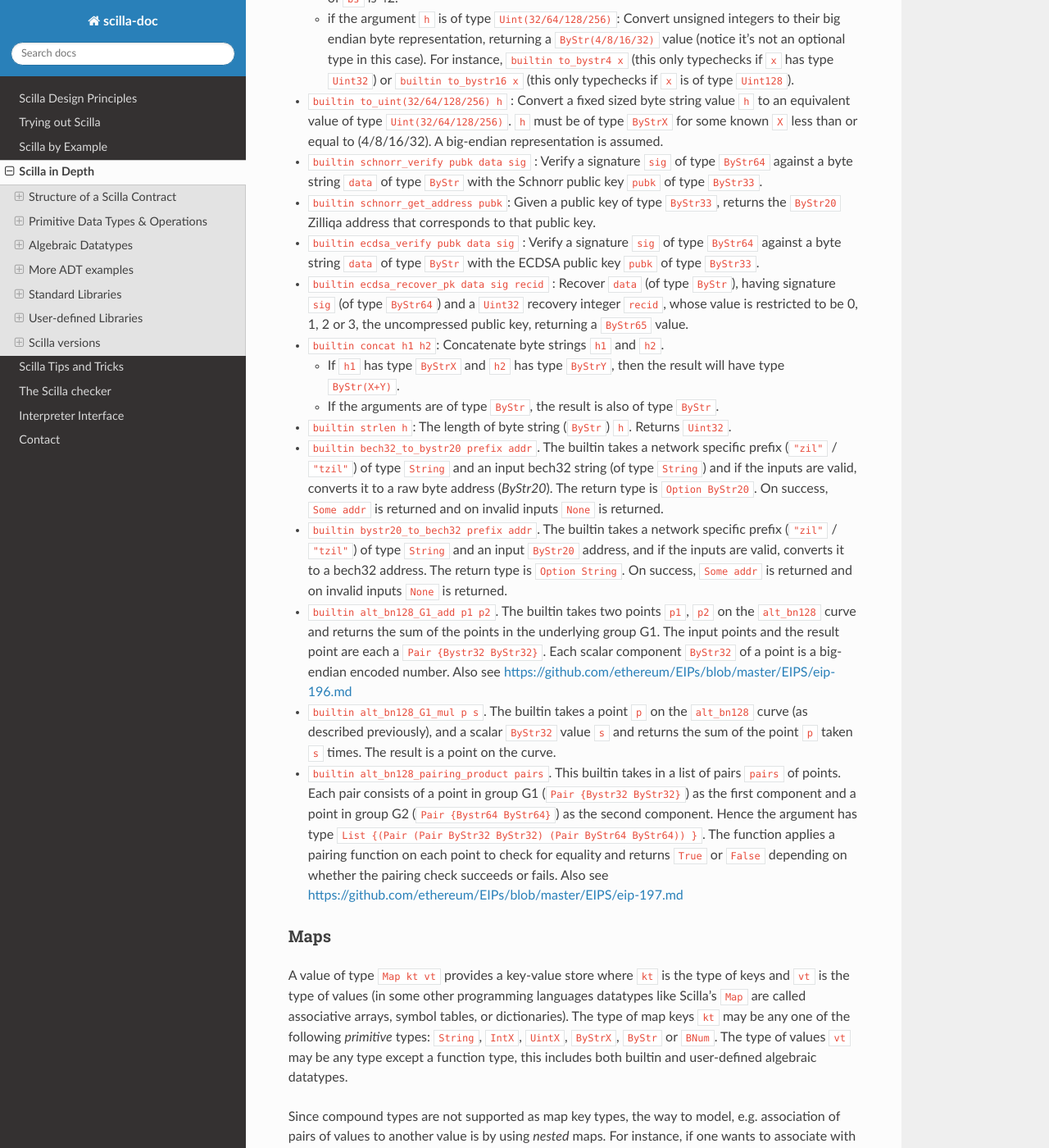
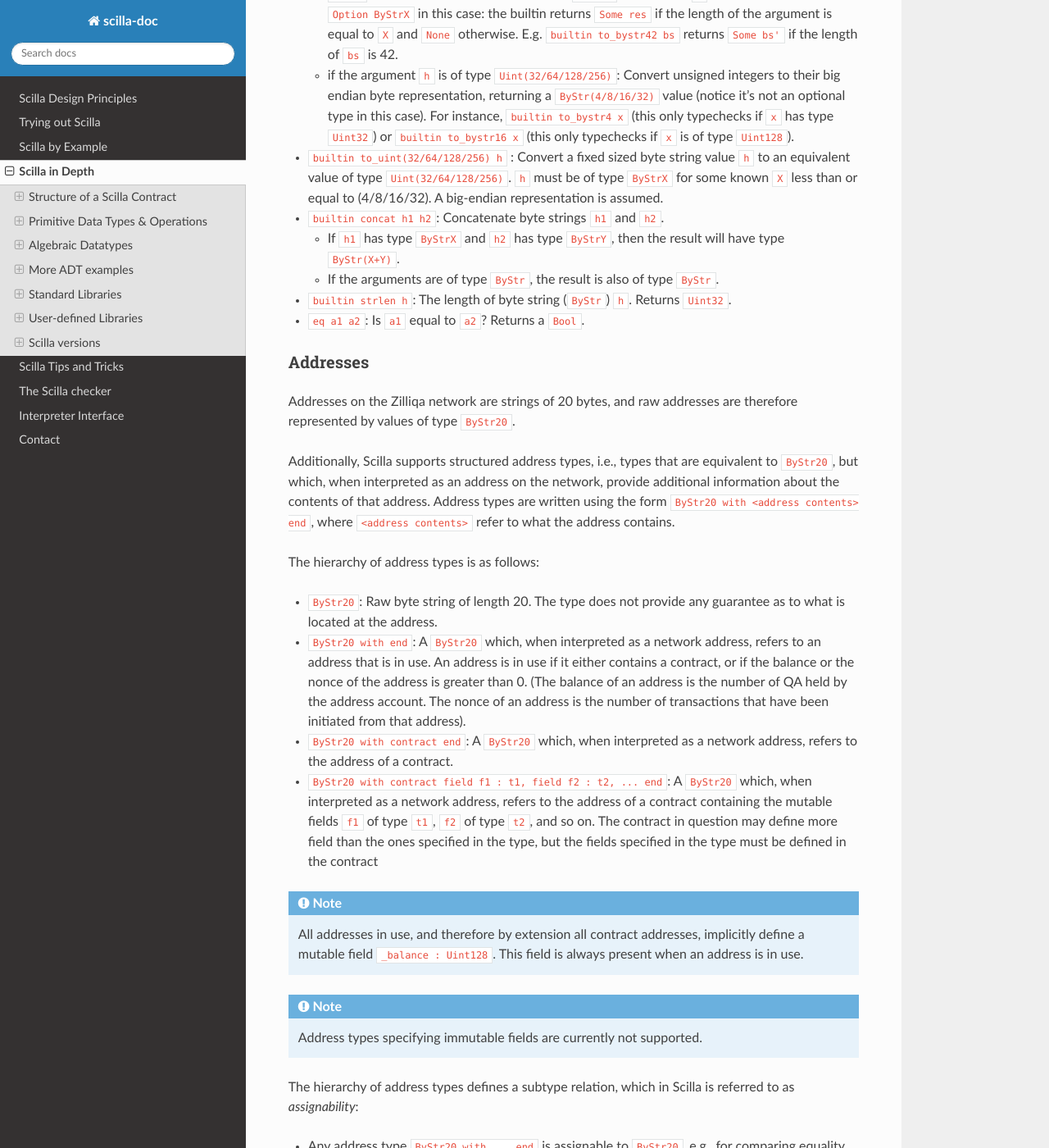
Before and after one commit to Zilliqa/scilla-docs, a Sphinx documentation site: the page built from docs/source/scilla-in-depth.rst, in a window 1280 px wide and 1400 px high, scrolled down 14135 px. Shown: the whole window at 82% size. Built offline with Sphinx 7.4.7 and the Read the Docs theme 2.0.0, drawn with Linux system fonts in a browser that asks for light colours; some of the changed text lies outside the part shown.

Commit message:
First draft of address type docs

```diff
--- a/docs/source/scilla-by-example.rst
+++ b/docs/source/scilla-by-example.rst
@@ -307,7 +307,7 @@ not take a parameter.
 
 .. note::
 
-   Reading from a mutable field is done using the operator ``<-``.
+   Reading from a local mutable field, i.e., a field defined in the current, is done using the operator ``<-``.
 
 In the ``getHello()`` transition, we will first read from a mutable field, and
 then we construct and emit the event.
--- a/docs/source/scilla-in-depth.rst
+++ b/docs/source/scilla-in-depth.rst
@@ -272,22 +272,25 @@ multiple parameters are separated by ``,``.
     In addition to the parameters that are explicitly declared in the
     definition, each transition has the following implicit parameters:
 
-    - ``_sender : ByStr20`` : The account address that triggered this
-      transition. If the transition was called by a contract account
-      instead of a user account, then ``_sender`` is the address of
-      the contract that called this transition. In a chain call, this is
-      the contract that sent the message invoking the current transition.
-
-    - ``_origin : ByStr20`` : The account address that initiated the current
-      transaction (which can possibly be a chain call). This is always
-      a user address, since contracts can never initiate transactions.
-
     - ``_amount : Uint128`` : Incoming amount, in QA (see section
       above on the units), sent by the sender. To transfer the money
       from the sender to the contract, the transition must explicitly
       accept the money using the ``accept`` instruction. The money
       transfer does not happen if the transition does not execute an
       ``accept``.
+
+    - ``_sender : ByStr20 with end`` : The account address that triggered this
+      transition. If the transition was called by a contract account
+      instead of a user account, then ``_sender`` is the address of
+      the contract that called this transition. In a chain call, this is
+      the contract that sent the message invoking the current transition.
+
+    - ``_origin : ByStr20 with end`` : The account address that initiated the current
+      transaction (which can possibly be a chain call). This is always
+      a user address, since contracts can never initiate transactions.
+
+    The type ``ByStr20 with end`` is an `address type`. Address types are explained
+    in detail in the :ref:`Addresses <Addresses>` section.
 
 .. note::
 
@@ -461,6 +464,9 @@ mathematical. Scilla contains the following types of statements:
 - ``x <- & BLOCKNUMBER`` : Fetch the value of the blockchain state
   variable ``BLOCKNUMBER``, and store it into the local variable
   ``x``.
+
+- ``x <- & c.f`` : Fetch the value of the contract field ``f`` at address ``c``, and store
+  it into the local variable ``x``.
 
 - ``v = e`` : Evaluate the expression ``e``, and assign the value to
   the local variable ``v``.
@@ -598,13 +604,20 @@ same name must have the same entry names and types.
 
 .. note::
 
-   A transition may send a message at any point during execution
+   A transition may execute a ``send`` at any point during execution
    (including during the execution of the procedures it invokes), but
-   the recipient account will not receive the message until after the
-   transition has completed. Similarly, a transition may emit events
-   at any point during execution (including during the execution of
-   the procedures it invokes), but the event will not be visible on
-   the blockchain before the transition has completed.
+   the messages will not sent onwards until after the transition has
+   completed. Similarly, a transition may emit events at any point
+   during execution (including during the execution of the procedures
+   it invokes), but the event will not be visible on the blockchain
+   before the transition has completed.
+
+TODO: Explain message LIFO queue. Explain order if multiple messages are sent.
+
+TODO: Explain that ``accept`` performs the transfer of funds (increases local balance, decreases sender balance), and how ``send`` explicitly doesn't because funds need to be accepted before transfer takes place.
+
+
+
 
 Run-time Errors
 ***************
@@ -741,46 +754,31 @@ Scilla supports the following built-in operations on strings:
   as a printable ASCII string and returns an equivalent ``String`` value. If the byte
   string contains any non-printable characters, a runtime error is raised.
 
-Crypto Built-ins
-****************
-
-A hash in Scilla is declared using the data type ``ByStr32``. A
-``ByStr32`` represents a hexadecimal byte string of 32 bytes (64
-hexadecimal characters). A ``ByStr32`` literal is prefixed with
-``0x``.
-
-The following code snippet declares a variable of type ``ByStr32``:
+Byte strings
+************
+
+Byte strings in Scilla are represented using the types ``ByStr`` and
+``ByStrX``, where ``X`` is a number. ``ByStr`` refers to a byte string of
+arbitrary length, whereas for any ``X``, ``ByStrX`` refers to a byte
+string of fixed length ``X``. For instance, ``ByStr20`` is the type of
+byte strings of length 20, ``ByStr32`` is the type of byte strings of
+length 32, and so on.
+
+Byte strings literals in Scilla are written using hexadecimal
+characters prefixed with ``0x``. Note that it takes 2 hexadecimal
+characters to specify 1 byte, so a ``ByStrX`` literal requires ``2 *
+X`` hexadecimal characters. The following code snippet declares a
+variable of type ``ByStr32``:
 
 .. code-block:: ocaml
 
     let x = 0x123456789012345678901234567890123456789012345678901234567890abff
 
-
-
-
-Scilla supports the following built-in operations on hashes and other cryptographic primitives,
-including byte sequences. In the description
-below, ``Any`` can be of type ``IntX``, ``UintX``, ``String``, ``ByStr20`` or
-``ByStr32``.
-
-- ``builtin eq h1 h2``: Is ``h1`` equal to ``h2``? Both inputs are of the
-  same type ``ByStrX`` (or both are of type ``ByStr``). Returns a ``Bool``.
-
-- ``builtin sha256hash x`` : Convert ``x`` of ``Any`` type to its SHA256 hash. Returns a ``ByStr32``.
-
-- ``builtin keccak256hash x``: Convert ``x`` of ``Any`` type to its Keccak256 hash. Returns a ``ByStr32``.
-
-- ``builtin ripemd160hash x``: Convert ``x`` of ``Any`` type to its RIPEMD-160 hash. Returns a ``ByStr20``.
+Scilla supports the following built-in operations for computing on and
+converting between byte string types:
 
 - ``builtin to_bystr h`` : Convert a value ``h`` of type ``ByStrX`` (for
   some known ``X``) to one of arbitrary length of type ``ByStr``.
-
-- ``builtin substr h idx len`` : Extract the sub-byte-string of ``h`` of
-  length ``len`` starting from position ``idx``. ``idx`` and
-  ``len`` must be of type ``Uint32``. Character indices in byte strings
-  start from ``0``.  Returns a ``ByStr`` or fails with a runtime error.
-- ``builtin strrev h`` : Reverse byte string (either ``ByStr`` or ``ByStrX``).
-  Returns a value of the same type as the argument.
 
 - ``builtin to_bystrX h`` : (note that ``X`` is a numerical paratemeter here and
   not a part of the builtin name, see the examples below)
@@ -802,6 +800,121 @@ below, ``Any`` can be of type ``IntX``, ``UintX``, ``String``, ``ByStr20`` or
   equivalent value of type ``Uint(32/64/128/256)``. ``h`` must be of type ``ByStrX`` for some
   known ``X`` less than or equal to (4/8/16/32). A big-endian representation is assumed.
 
+- ``builtin concat h1 h2``: Concatenate byte strings ``h1`` and ``h2``.
+
+  - If ``h1`` has type ``ByStrX`` and ``h2`` has type ``ByStrY``, then the
+    result will have type ``ByStr(X+Y)``.
+  - If the arguments are of type ``ByStr``, the result is also of type ``ByStr``.
+
+- ``builtin strlen h``: The length of byte string (``ByStr``) ``h``. Returns ``Uint32``.
+
+- ``eq a1 a2``: Is ``a1`` equal to ``a2``? Returns a ``Bool``.
+
+Addresses
+*********
+.. _Addresses:
+
+Addresses on the Zilliqa network are strings of 20 bytes, and raw
+addresses are therefore represented by values of type ``ByStr20``.
+
+Additionally, Scilla supports structured address types, i.e., types
+that are equivalent to ``ByStr20``, but which, when interpreted as an
+address on the network, provide additional information about the
+contents of that address. Address types are written
+using the form ``ByStr20 with <address contents> end``, where
+``<address contents>`` refer to what the address contains.
+
+The hierarchy of address types is as follows:
+
+- ``ByStr20``: Raw byte string of length 20. The type does not provide
+  any guarantee as to what is located at the address.
+
+- ``ByStr20 with end``: A ``ByStr20`` which, when interpreted as a
+  network address, refers to an address that is in use. An address is
+  in use if it either contains a contract, or if the balance or the
+  nonce of the address is greater than 0. (The balance of an address
+  is the number of QA held by the address account. The nonce of an
+  address is the number of transactions that have been initiated from
+  that address).
+
+- ``ByStr20 with contract end``: A ``ByStr20`` which, when interpreted
+  as a network address, refers to the address of a contract.
+
+- ``ByStr20 with contract field f1 : t1, field f2 : t2, ... end``: A
+  ``ByStr20`` which, when interpreted as a network address, refers to
+  the address of a contract containing the mutable fields ``f1`` of
+  type ``t1``, ``f2`` of type ``t2``, and so on. The contract in
+  question may define more field than the ones specified in the type,
+  but the fields specified in the type must be defined in the contract
+
+.. note::
+
+   All addresses in use, and therefore by extension all contract
+   addresses, implicitly define a mutable field ``_balance :
+   Uint128``. This field is always present when an address is in use.
+
+.. note::
+
+   Address types specifying immutable fields are currently not supported.
+
+
+The hierarchy of address types defines a subtype relation, which in
+Scilla is referred to as `assignability`:
+
+- Any address type ``ByStr20 with ... end`` is assignable to
+  ``ByStr20``, e.g., for comparing equality using ``builtin
+  eq``, or as the ``_recipient`` value of a message.
+
+- Any contract address type ``ByStr20 with contract ... end`` is
+  assignable to ``ByStr20 with end``.
+
+- Any contract address type specifying explict fields ``ByStr20 with
+  contract field f1 : t11, field f2 : t12, ... end`` is assignable to
+  a contract address type specifying a subset of those fields
+  ``ByStr20 with contract field f1 : t21, field f2 : t22, ... end``,
+  provided that ``t11`` is assignable to ``t21``, ``t12`` is
+  assignable to ``t22``, and so on for each field specified in both
+  contract types.
+
+
+.. note::
+   TODO: Explain dynamic typechecks
+
+
+
+
+
+Crypto Built-ins
+****************
+
+A hash in Scilla is declared using the data type ``ByStr32``. A
+``ByStr32`` represents a hexadecimal byte string of 32 bytes (64
+hexadecimal characters). A ``ByStr32`` literal is prefixed with
+``0x``.
+
+
+
+Scilla supports the following built-in operations on hashes and other cryptographic primitives,
+including byte sequences. In the description
+below, ``Any`` can be of type ``IntX``, ``UintX``, ``String``, ``ByStr20`` or
+``ByStr32``.
+
+- ``builtin eq h1 h2``: Is ``h1`` equal to ``h2``? Both inputs are of the
+  same type ``ByStrX`` (or both are of type ``ByStr``). Returns a ``Bool``.
+
+- ``builtin sha256hash x`` : Convert ``x`` of ``Any`` type to its SHA256 hash. Returns a ``ByStr32``.
+
+- ``builtin keccak256hash x``: Convert ``x`` of ``Any`` type to its Keccak256 hash. Returns a ``ByStr32``.
+
+- ``builtin ripemd160hash x``: Convert ``x`` of ``Any`` type to its RIPEMD-160 hash. Returns a ``ByStr20``.
+
+- ``builtin substr h idx len`` : Extract the sub-byte-string of ``h`` of
+  length ``len`` starting from position ``idx``. ``idx`` and
+  ``len`` must be of type ``Uint32``. Character indices in byte strings
+  start from ``0``.  Returns a ``ByStr`` or fails with a runtime error.
+- ``builtin strrev h`` : Reverse byte string (either ``ByStr`` or ``ByStrX``).
+  Returns a value of the same type as the argument.
+
 - ``builtin schnorr_verify pubk data sig`` : Verify a signature ``sig``
   of type ``ByStr64`` against a byte string ``data`` of type ``ByStr`` with the
   Schnorr public key ``pubk`` of type ``ByStr33``.
@@ -817,14 +930,6 @@ below, ``Any`` can be of type ``IntX``, ``UintX``, ``String``, ``ByStr20`` or
   having signature ``sig`` (of type ``ByStr64``) and a ``Uint32`` recovery integer
   ``recid``, whose value is restricted to be 0, 1, 2 or 3, the uncompressed
   public key, returning a ``ByStr65`` value.
-
-- ``builtin concat h1 h2``: Concatenate byte strings ``h1`` and ``h2``.
-
-  - If ``h1`` has type ``ByStrX`` and ``h2`` has type ``ByStrY``, then the
-    result will have type ``ByStr(X+Y)``.
-  - If the arguments are of type ``ByStr``, the result is also of type ``ByStr``.
-
-- ``builtin strlen h``: The length of byte string (``ByStr``) ``h``. Returns ``Uint32``.
 
 - ``builtin bech32_to_bystr20 prefix addr``. The builtin takes a network specific prefix (``"zil"`` / ``"tzil"``) of type
   ``String`` and an input bech32 string (of type ``String``) and if the inputs are valid, converts it to a
@@ -913,11 +1018,27 @@ In-place map operations
   <- m[k1][k2][...]``. If one or more of the intermediate key(s) do not exist in
   the corresponding map, the result is ``None``.
 
+- ``v <- c.m[k]``: *In-place* remote fetch operation. It fetches the value associated
+  with the key ``k`` in the map ``m``. ``m`` must refer to a contract field at address ``c``.
+  Returns an optional value (see the ``Option`` type below) -- if ``k`` has an
+  associated value ``v`` in ``m``, then the result is ``Some v``, otherwise the
+  result is ``None``. Fetching from nested maps is supported with the syntax ``v
+  <- m[k1][k2][...]``. If one or more of the intermediate key(s) do not exist in
+  the corresponding map, the result is ``None``.
+
 - ``b <- exists m[k]``: *In-place* key existence check. If the key ``k`` is
   associated with a value in the map ``m`` then the result value ``b`` (of type
   ``Bool``) will be ``True``; returns ``b`` equals to ``False`` otherwise. ``m``
   must refer to a contract field. Existence checks through nested maps is
   supported with the syntax ``v <- exists m[k1][k2][...]``. If one or more of
+  the intermediate key(s) do not exist in the corresponding map, the result is
+  ``False``.
+
+- ``b <- & exists c.m[k]``: *In-place* remote key existence check. If the key ``k`` is
+  associated with a value in the map ``m`` then the result value ``b`` (of type
+  ``Bool``) will be ``True``; returns ``b`` equals to ``False`` otherwise. ``m``
+  must refer to a contract field at address ``c``. Existence checks through nested maps is
+  supported with the syntax ``v <- & exists c.m[k1][k2][...]``. If one or more of
   the intermediate key(s) do not exist in the corresponding map, the result is
   ``False``.
 
@@ -969,7 +1090,7 @@ Functional map operations
   type is ``Uint32``. Calling this builtin consumes a small *constant* amount of
   gas. But calling it directly on a *field* map is not supported, meaning that
   getting the size of field maps while avoiding expensive copying needs some
-  more scaffolding, which you can find out about in :ref:`Field map size
+  more scaffolding, which you can find out about in the :ref:`Field map size
   <field_map_size>` section.
 
 .. note::
```
Also changed, not shown: other parts of docs/source/scilla-in-depth.rst (+1 -13 lines).
